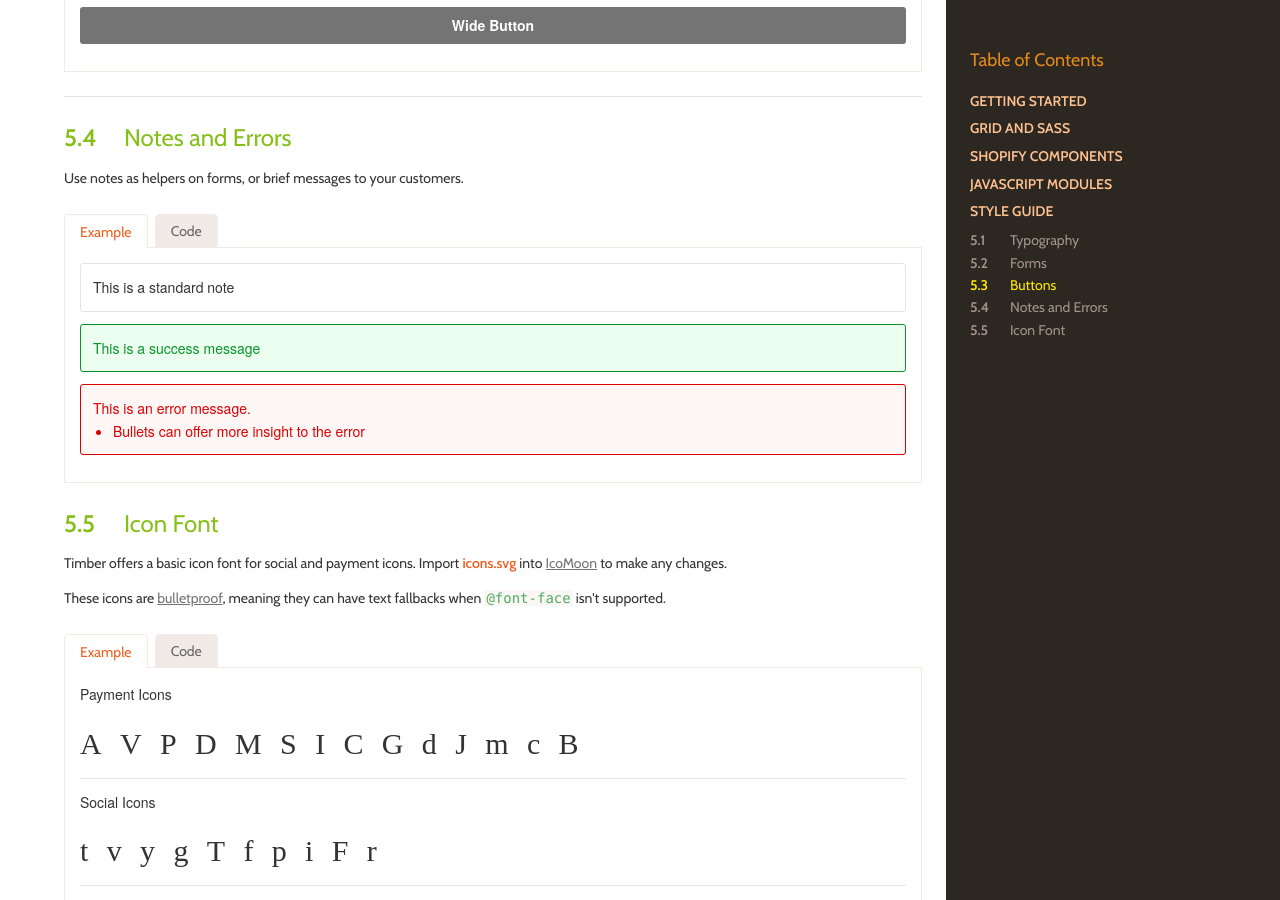
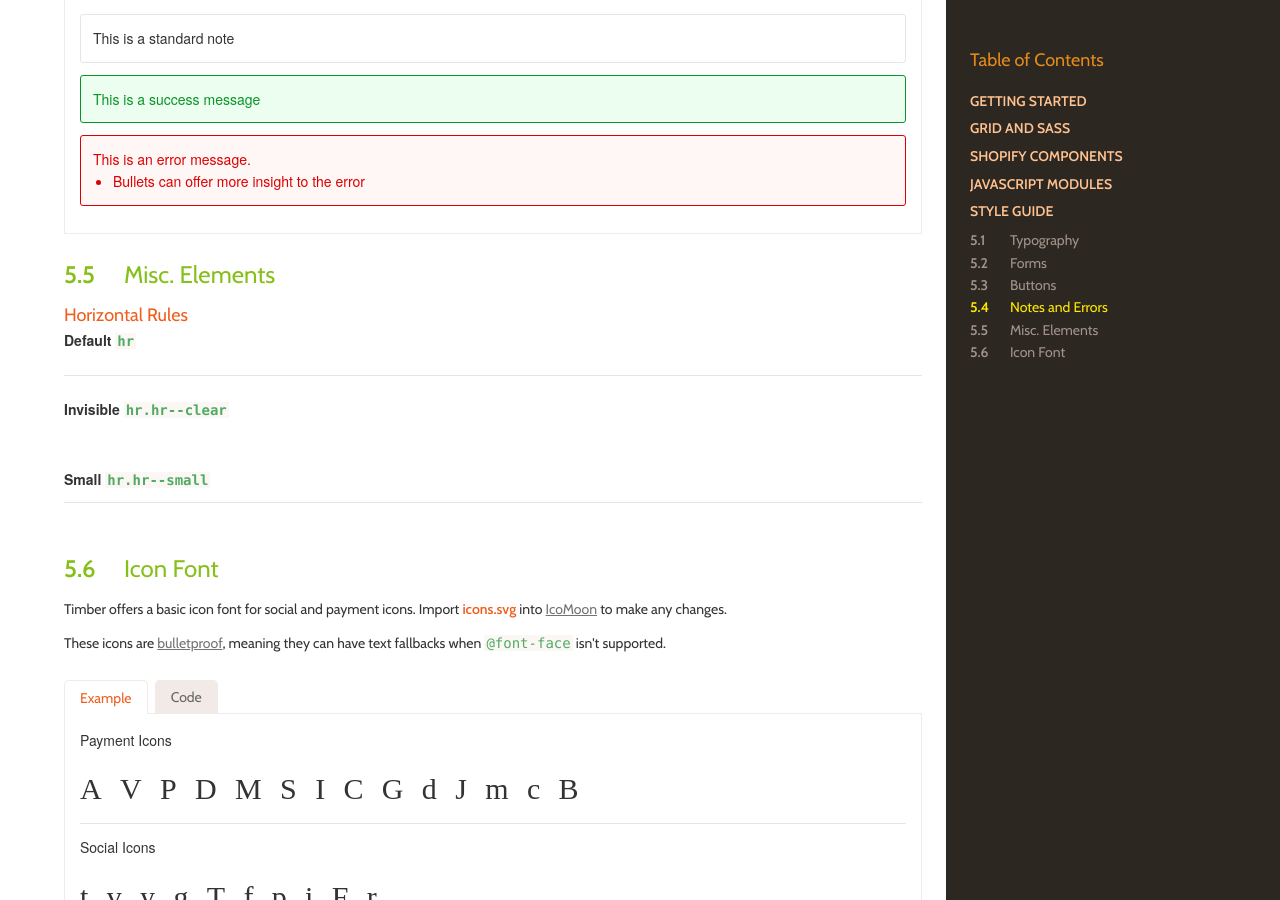
Before and after one commit to Shopify/Timber, a Jekyll site: the page built from index.html, in a window 1280 px wide and 900 px high, scrolled down 12730 px. Built offline with Jekyll 4.4.1, drawn with Linux system fonts in a browser that asks for light colours; nearby versions of some CDN libraries; some web fonts are replaced; some of the changed text lies outside the part shown.

Commit message:
Created misc elements area in styleguide

```diff
--- a/index.html
+++ b/index.html
@@ -1394,18 +1394,6 @@ jQuery(function($) {
             </tr>
         </table>
 
-        <h4 class="docs-h4">Horizontal Rules</h4>
-        <h6>Default <code>hr</code></h6>
-        <hr>
-
-        <h6>Invisible <code>hr.hr--clear</code></h6>
-        <hr class="hr--clear">
-
-        <h6>Small <code>hr.hr--small</code></h6>
-        <hr class="hr--small">
-
-        <hr class="hr--clear">
-
         <!-- =====================================
           Forms
         ===================================== -->
@@ -1685,9 +1673,25 @@ jQuery(function($) {
         </div>
 
         <!-- =====================================
+          Misc Elements
+        ===================================== -->
+        <h2 class="doc-title styleguide-title" id="misc"><strong>5.5 </strong>Misc. Elements</h2>
+        <h4 class="docs-h4">Horizontal Rules</h4>
+        <h6>Default <code>hr</code></h6>
+        <hr>
+
+        <h6>Invisible <code>hr.hr--clear</code></h6>
+        <hr class="hr--clear">
+
+        <h6>Small <code>hr.hr--small</code></h6>
+        <hr class="hr--small">
+
+        <hr class="hr--clear">
+
+        <!-- =====================================
           Icon Font
         ===================================== -->
-        <h2 class="doc-title styleguide-title" id="icons"><strong>5.5 </strong>Icon Font</h2>
+        <h2 class="doc-title styleguide-title" id="icons"><strong>5.6 </strong>Icon Font</h2>
         <p class="docs-text">Timber offers a basic icon font for social and payment icons. Import <strong class="docs-strong">icons.svg</strong> into <a href="http://icomoon.io/app">IcoMoon</a> to make any changes.</p>
         <p class="docs-text">These icons are <a href="http://filamentgroup.com/lab/bulletproof_icon_fonts.html">bulletproof</a>, meaning they can have text fallbacks when <code>@font-face</code> isn't supported.</p>
 
```
